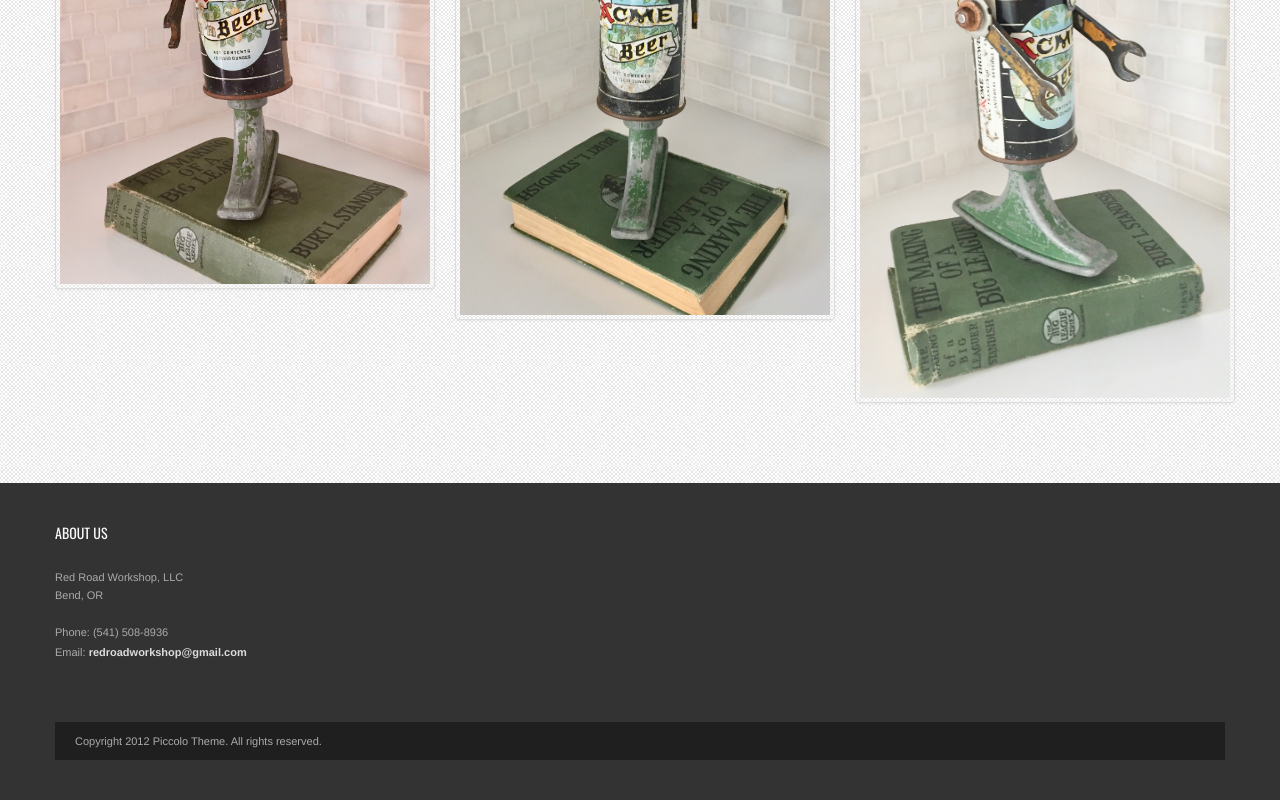
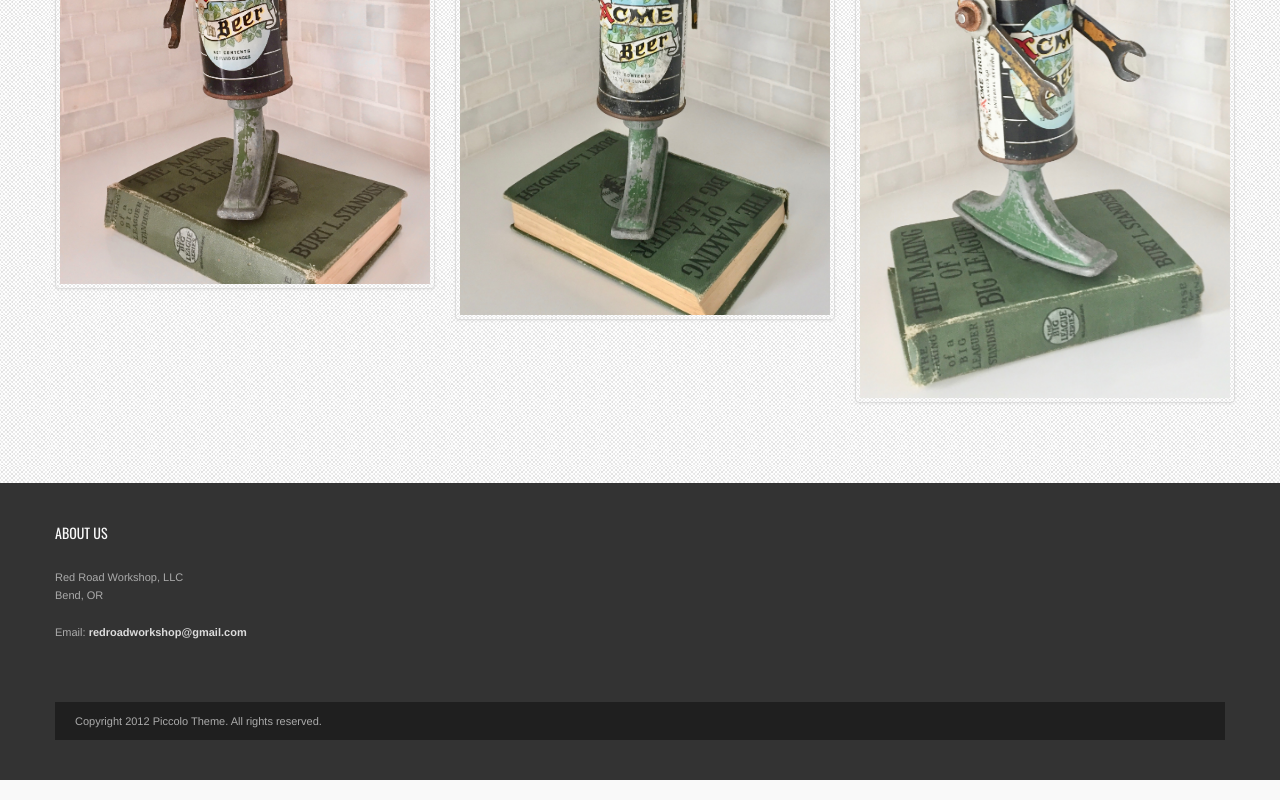
Before and after one commit to mparno/mparno.github.io, a plain HTML site: page details-acmearnold.htm in a window 1280 px wide. Shown: the part 484-1284 px from the top of the page. Drawn offline with nearby package versions, Linux system fonts and the light colour scheme.

Commit message:
Updated footer.

```diff
--- a/details-acmearnold.htm
+++ b/details-acmearnold.htm
@@ -113,7 +113,6 @@ $(document).ready(function () {
                 Red Road Workshop, LLC<br />
                 Bend, OR <br /><br />
                 <address>
-                    Phone: (541) 508-8936<br />
                     Email: <a href="mailto:redroadworkshop@gmail.com">redroadworkshop@gmail.com</a>
                 </address>
             </div>
```
Also changed, not shown: details-bulbcrate.htm (+0 -1 lines), details-everhot.htm (+0 -1 lines), details-mailbot.htm (+0 -1 lines), details-mattbot.htm (+0 -1 lines), details-shoehorn.htm (+0 -1 lines), details-watkins.htm (+0 -1 lines), index.html (+0 -1 lines).
